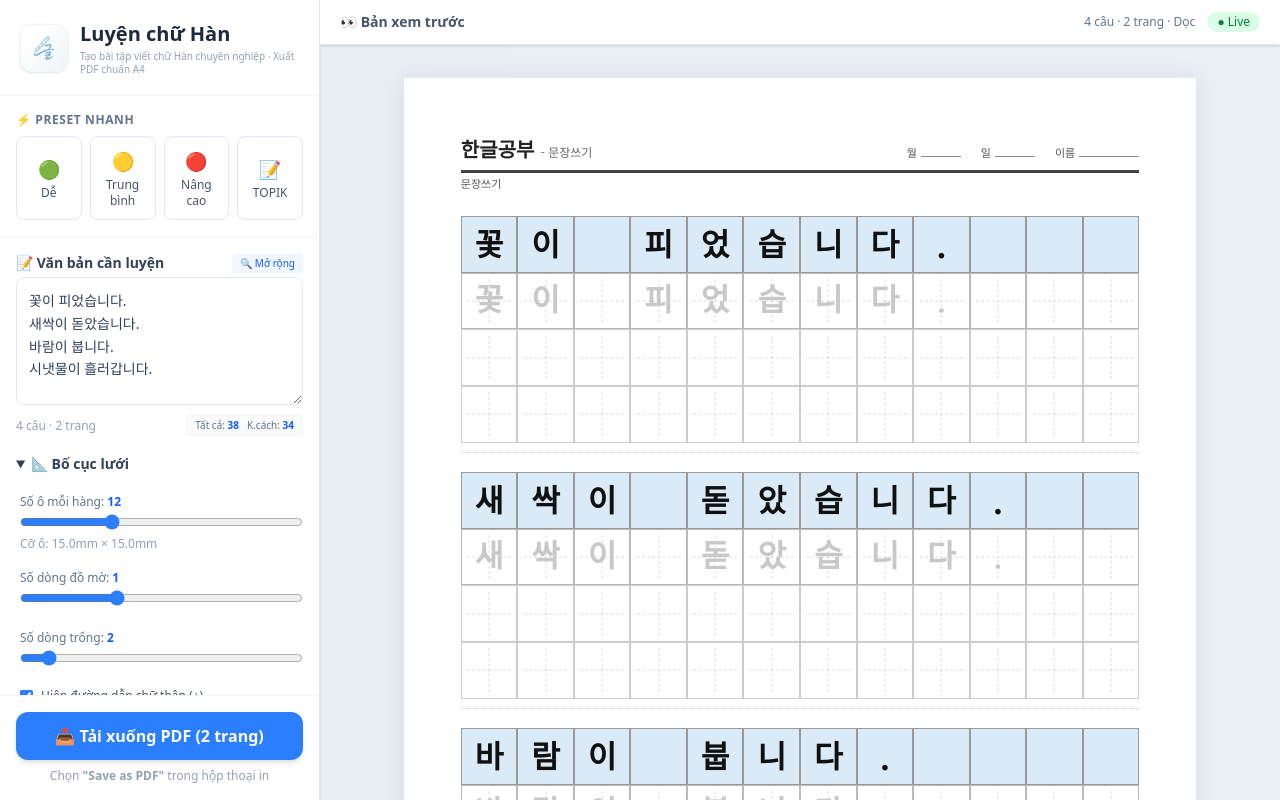
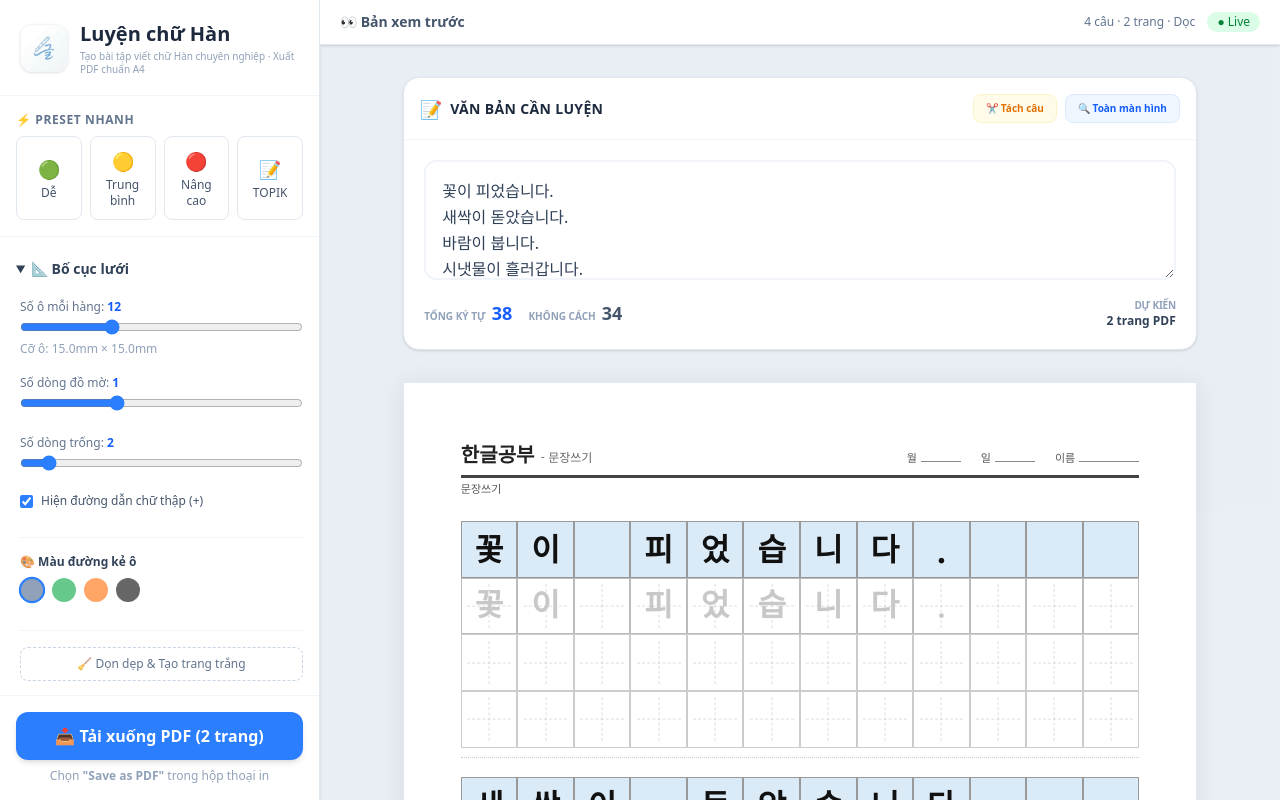
Before and after one commit to goz86/chu-viet, a Next.js app in the folder web-app/: page / in a window 1280 px wide. Shown: the top 800 px of the page. Built offline with nearby package versions, Linux system fonts and the light colour scheme; a web font is replaced by a local one.

Commit message:
Redesign layout: Move text editor to main workspace for better usability

```diff
--- a/web-app/src/app/page.tsx
+++ b/web-app/src/app/page.tsx
@@ -431,42 +431,6 @@ export default function Home() {
 
         {/* Scrollable Settings */}
         <div className="flex-1 overflow-y-auto p-4 flex flex-col gap-3">
-          {/* --- Text Input --- */}
-          <div>
-            <div className="flex items-center justify-between mb-1">
-              <label className="block text-sm font-semibold text-slate-700">
-                📝 Văn bản cần luyện
-              </label>
-              <button
-                onClick={() => setIsEditorExpanded(true)}
-                className="text-[10px] font-medium bg-blue-50 text-blue-600 px-2 py-0.5 rounded hover:bg-blue-100 transition-colors"
-              >
-                🔍 Mở rộng
-              </button>
-            </div>
-            <textarea
-              value={text}
-              onChange={(e) => setText(e.target.value)}
-              className="w-full p-3 rounded-lg border border-slate-200 focus:border-blue-400 focus:ring-2 focus:ring-blue-100 outline-none transition-all resize-y text-sm text-slate-700 leading-relaxed"
-              style={{ minHeight: '8rem', maxHeight: '50vh' }}
-              placeholder="Mỗi dòng là một câu..."
-            />
-            <div className="flex justify-between mt-1 items-center">
-              <p className="text-xs text-slate-400">
-                {blocks.length} câu · {totalPages} trang
-              </p>
-              <div className="flex gap-2 text-[10px] bg-slate-50 px-2 py-0.5 rounded border border-slate-100">
-                <span className="text-slate-500">Tất cả: <b className="text-blue-600">{charStats.total}</b></span>
-                <span className="text-slate-500">K.cách: <b className="text-blue-600">{charStats.noSpaces}</b></span>
-              </div>
-            </div>
-            {maxWrapRows > 2 && !isTopikMode && (
-              <p className="text-xs text-amber-600 mt-1">
-                ⚠ Câu dài ({longestCharCount} ký tự → {maxWrapRows} hàng)
-              </p>
-            )}
-          </div>
-
           {/* --- Grid Layout --- */}
           <details open>
             <summary className="cursor-pointer text-sm font-semibold text-slate-700 py-1.5 select-none">
@@ -749,8 +713,68 @@ export default function Home() {
           </div>
         </div>
 
-        {/* Pages */}
+        {/* Main Workspace */}
         <div className="flex flex-col items-center p-4 md:p-8 gap-8">
+          {/* Centralized Editor Section */}
+          <div className="no-print w-full max-w-[210mm] animate-in fade-in slide-in-from-top-4 duration-500">
+            <div className="bg-white rounded-2xl shadow-sm border border-slate-200 overflow-hidden">
+              <div className="p-4 border-b border-slate-100 flex items-center justify-between">
+                <div className="flex items-center gap-2">
+                  <span className="text-lg">📝</span>
+                  <h2 className="text-sm font-bold text-slate-800 uppercase tracking-wide">
+                    {isTopikMode ? 'Đề bài / Nội dung viết' : 'Văn bản cần luyện'}
+                  </h2>
+                </div>
+                <div className="flex gap-2">
+                  <button
+                    onClick={handleSmartSplit}
+                    className="px-3 py-1.5 bg-amber-50 text-amber-600 text-[10px] font-bold rounded-lg hover:bg-amber-100 transition-all border border-amber-100"
+                  >
+                    ✂️ Tách câu
+                  </button>
+                  <button
+                    onClick={() => setIsEditorExpanded(true)}
+                    className="px-3 py-1.5 bg-blue-50 text-blue-600 text-[10px] font-bold rounded-lg hover:bg-blue-100 transition-all border border-blue-100"
+                  >
+                    🔍 Toàn màn hình
+                  </button>
+                </div>
+              </div>
+              <div className="p-5">
+                <textarea
+                  value={text}
+                  onChange={(e) => setText(e.target.value)}
+                  className="w-full min-h-[120px] p-4 rounded-xl border-2 border-slate-100 focus:border-blue-400 focus:ring-4 focus:ring-blue-50 outline-none transition-all text-base text-slate-700 leading-relaxed font-medium"
+                  placeholder={isTopikMode ? "Nhập đề bài hoặc nội dung bài luận TOPIK tại đây..." : "Nhập câu tiếng Hàn của bạn tại đây..."}
+                />
+                <div className="flex justify-between mt-3 items-center">
+                  <div className="flex gap-4">
+                    <div className="flex items-baseline gap-1.5">
+                      <span className="text-[10px] text-slate-400 font-bold uppercase">Tổng ký tự</span>
+                      <span className="text-lg font-black text-blue-600 leading-none">{charStats.total}</span>
+                    </div>
+                    <div className="flex items-baseline gap-1.5">
+                      <span className="text-[10px] text-slate-400 font-bold uppercase">Không cách</span>
+                      <span className="text-lg font-black text-slate-600 leading-none">{charStats.noSpaces}</span>
+                    </div>
+                  </div>
+                  <div className="text-right">
+                    <p className="text-[10px] text-slate-400 font-bold uppercase tracking-tight">Dự kiến</p>
+                    <p className="text-xs font-bold text-slate-700">{totalPages} trang PDF</p>
+                  </div>
+                </div>
+                {maxWrapRows > 2 && !isTopikMode && (
+                  <div className="mt-4 p-3 bg-amber-50 border border-amber-100 rounded-lg flex items-center gap-3">
+                    <span className="text-xl">⚠</span>
+                    <p className="text-xs text-amber-700 font-medium leading-tight">
+                      <b>Câu quá dài:</b> Hàng mẫu có {longestCharCount} ký tự và sẽ được ngắt thành {maxWrapRows} dòng. Hãy xem lại nếu bạn muốn khống chế trên 1 dòng.
+                    </p>
+                  </div>
+                )}
+              </div>
+            </div>
+          </div>
+
           {pages.map((pageBlocks, pIdx) => (
             <div
               key={pIdx}
```
